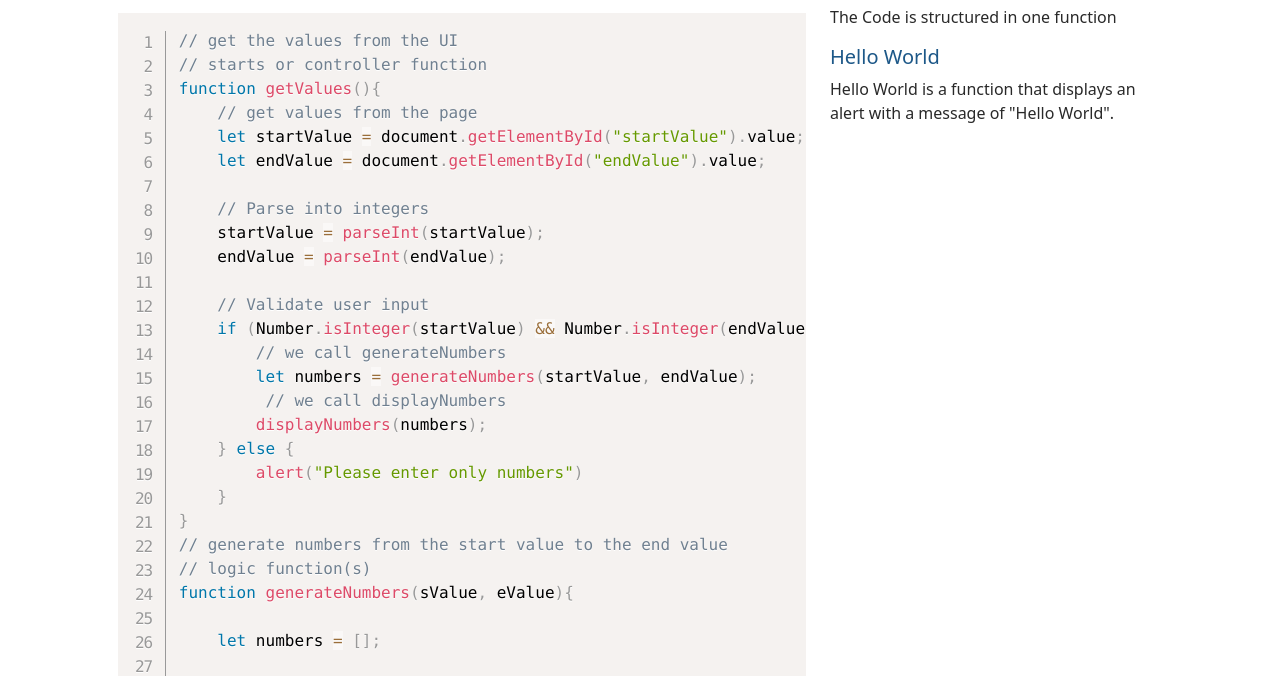
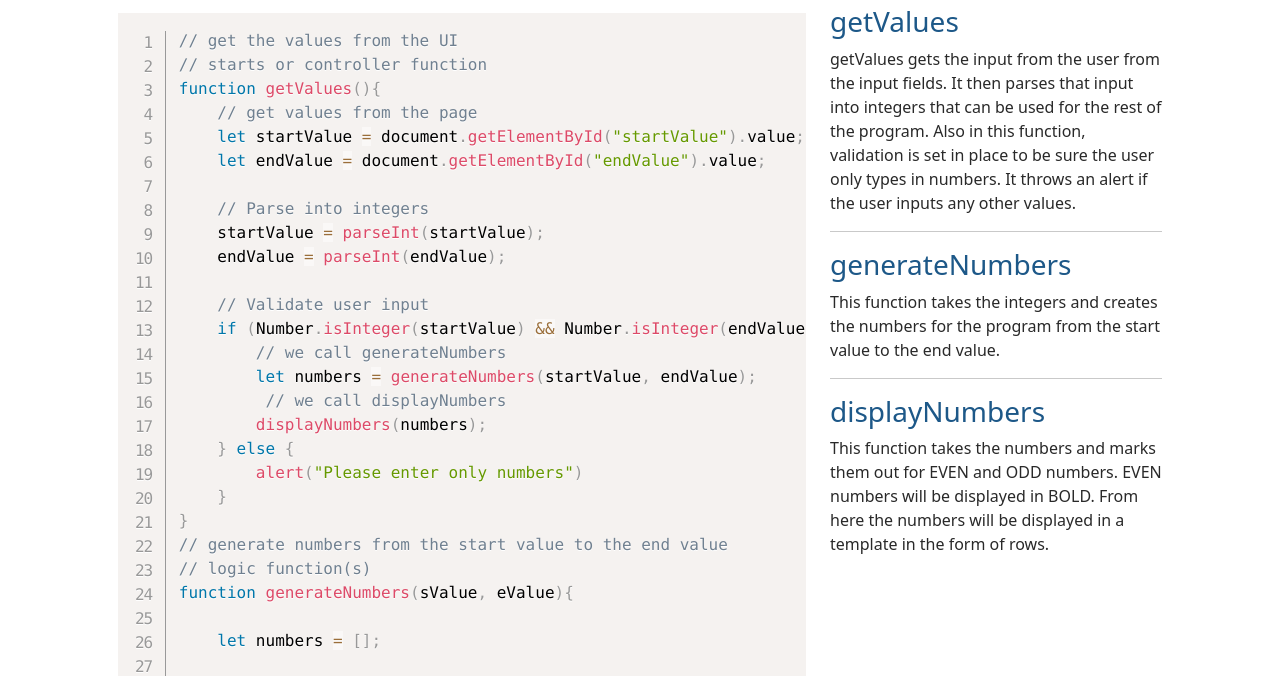
Before and after one commit to McKeeJerry-FS/Centennial, a plain HTML site: page code.html in a window 1280 px wide. Shown: the part 114-790 px from the top of the page. Drawn offline with nearby package versions, Linux system fonts and the light colour scheme.

Commit message:
Modified the code page to include descriptions of the functions within the code.

```diff
--- a/code.html
+++ b/code.html
@@ -115,9 +115,16 @@ function displayNumbers(numbers){
                     </pre>
                 </div>
                 <div class="col-lg-4">
-                    <p>The Code is structured in one function</p>
-                    <h5>Hello World</h5>
-                    <p>Hello World is a function that displays an alert with a message of "Hello World".</p>
+                    <h3>getValues</h3>
+                    <p>getValues gets the input from the user from the input fields. It then parses that input into integers that can be used for the rest of the program. Also in this function, validation is set in place to be sure the user
+                        only types in numbers. It throws an alert if the user inputs any other values.
+                    </p>
+                    <hr>
+                    <h3>generateNumbers</h3>
+                    <p>This function takes the integers and creates the numbers for the program from the start value to the end value.</p>
+                    <hr>
+                    <h3>displayNumbers</h3>
+                    <p>This function takes the numbers and marks them out for EVEN and ODD numbers. EVEN numbers will be displayed in BOLD. From here the numbers will be displayed in a template in the form of rows.</p>
                 </div>
             </div>
         </div>
```
